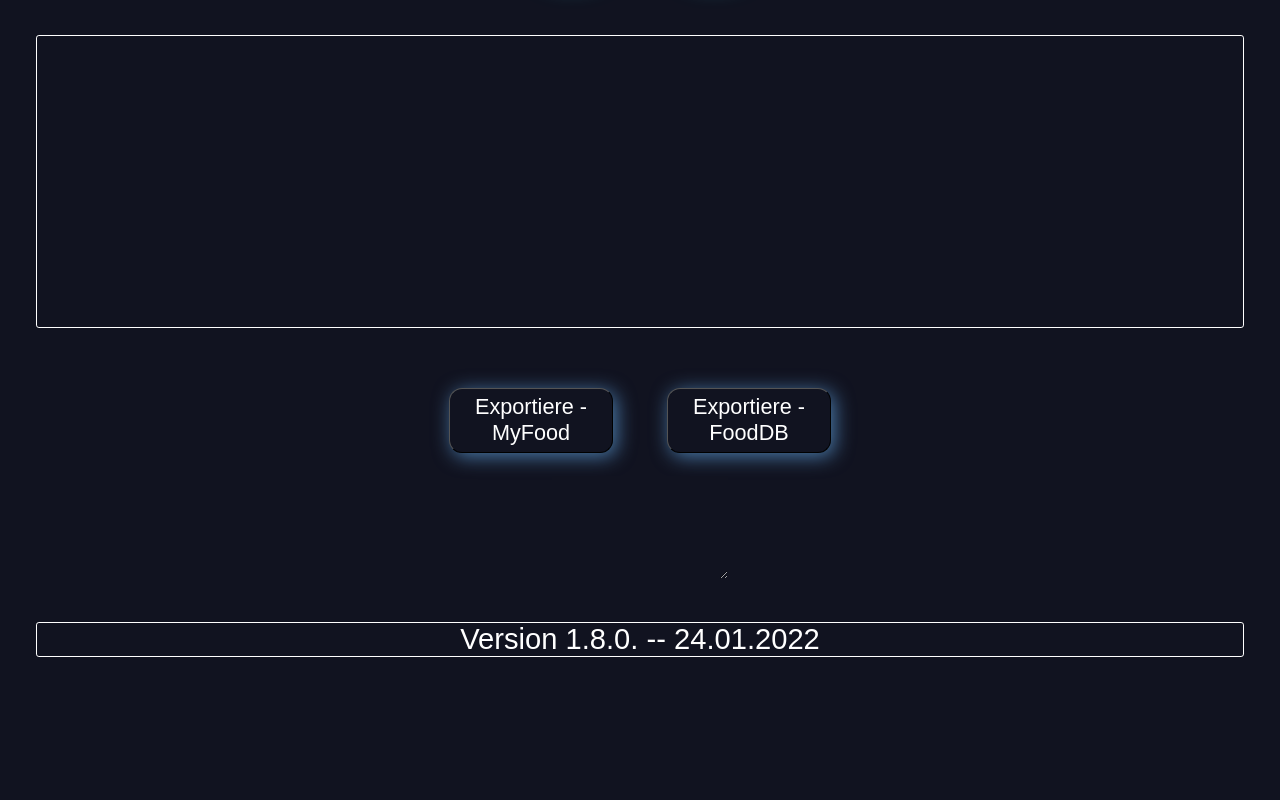
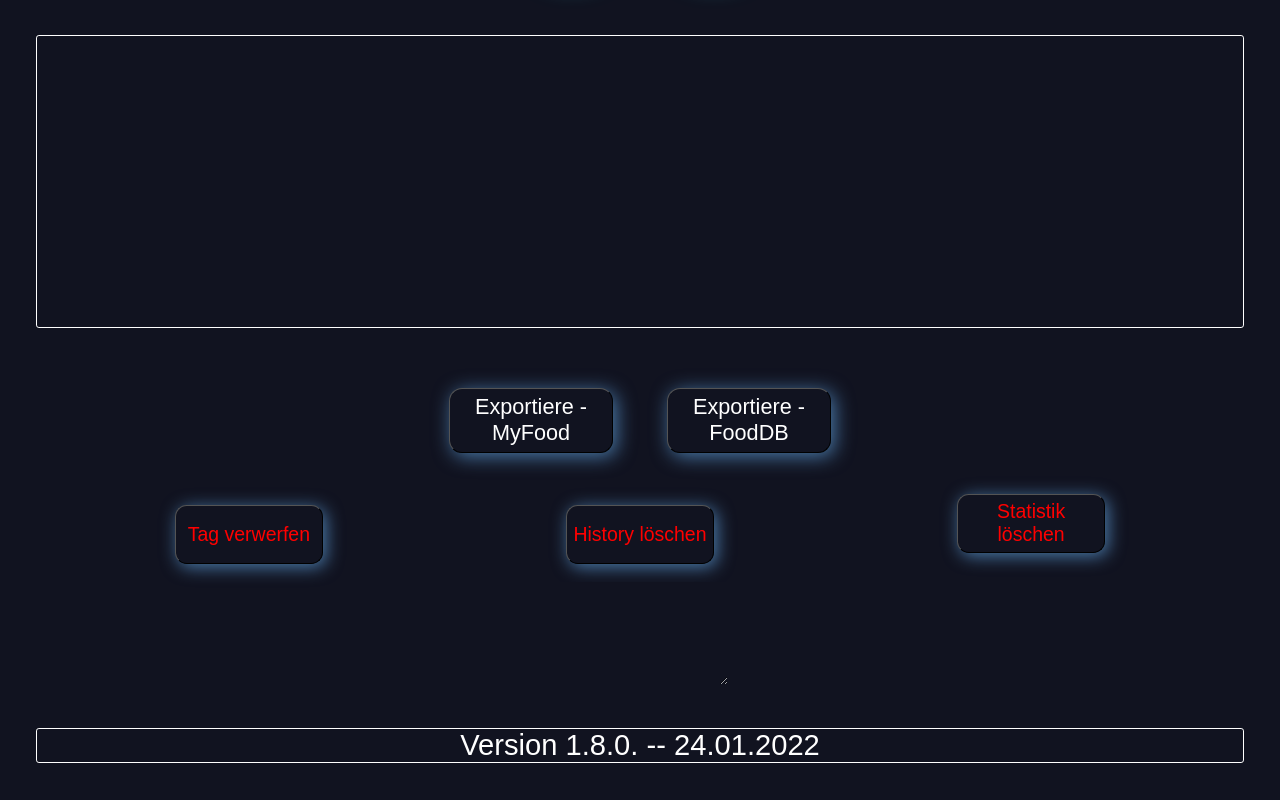
Before and after one commit to DanielVierh/Food-Tracker, a plain HTML site: page index.html in a window 1280 px wide. Shown: the part 8604-9404 px from the top of the page. Before the commit the page ends 9298 px from the top, so only its background shows below. Drawn offline with nearby package versions, Linux system fonts and the light colour scheme.

Commit message:
Lösch Methoden hinzugefügt

```diff
--- a/app.js
+++ b/app.js
@@ -3173,3 +3173,48 @@
         '&body=' +
         bodyContent;
 }
+
+
+function deleteDayWithoutHistory() {
+    today_Steps = 0;
+    today_eaten = [];
+    today_Water = 0;
+    burned_Kcal = 0;
+    lastWater = 'Gestern';
+    save_Burned_Kcal();
+    save_Last_Water();
+    document.getElementById('btnSteps').innerHTML =
+        today_Steps + ' &#128095';
+    document.getElementById('lastWater').innerHTML = 'Zuletzt: ';
+    coloring_Labels();
+    steps_into_Kcal();
+    calc_Values();
+    save_Today_Steps();
+    save_Today_Eaten();
+    save_Today_Water();
+    alert(
+        'Tag wurde erfolgreich zurückgesetzt. Die Werte wurden nicht abgespeichert.',
+    );
+    location.reload();
+}
+
+
+//
+//
+function deleteDHistory() {
+    const deleteRequest = window.confirm("Soll die komplette Historie gelöscht werden?");
+    if(deleteRequest) {
+        my_History = [];
+        save_History();
+        location.reload();
+    }
+}
+
+function deleteStatistics() {
+    const deleteRequest = window.confirm("Soll die komplette Statistik gelöscht werden?");
+    if(deleteRequest) {
+        my_Statistics = [];
+        save_Statistics();
+        location.reload();
+    }
+}
--- a/index.html
+++ b/index.html
@@ -602,6 +602,12 @@
     <button class="expButton" onclick="export_FoodDB()">Exportiere - MyFood</button>
     <button class="expButton" onclick="export_FoodDB_All()">Exportiere - FoodDB</button>
     <br>
+    <div class="deleteWrapper">
+      <button class="expButton" onclick="deleteDayWithoutHistory()" style="color: red; margin: 30px 200px;">Tag verwerfen</button>
+      <button class="expButton" onclick="deleteDHistory()" style="color: red; margin: 30px 200px;">History löschen</button>
+      <button class="expButton" onclick="deleteStatistics()" style="color: red; margin: 30px 200px;">Statistik löschen</button>
+    </div>
+
     <textarea name="" id="txtArea" cols="30" rows="10"></textarea>
   </div>
   <footer class="zone blue">Version 1.8.0. -- 24.01.2022</footer>
```
